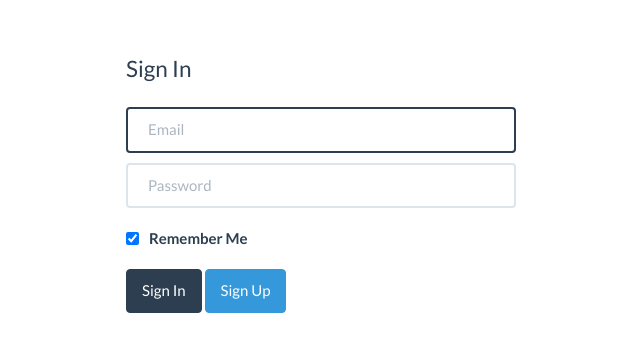
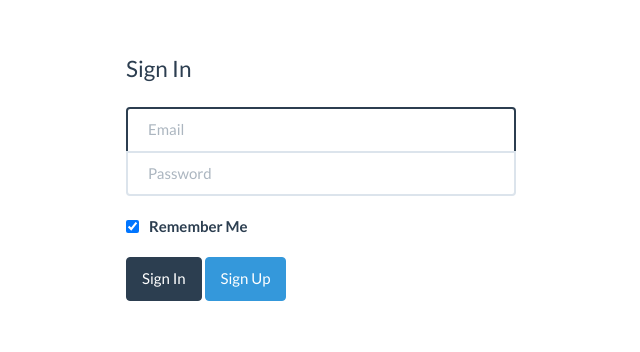
Before and after one commit to harlanhaskins/QuoteMaker, a Django app: page /login in a window 1280 px wide. Shown: the part 62-414 px from the top of the page, without its empty margins (319-959 px from the left). Run offline with Django 3.2, Linux system fonts and the light colour scheme; some libraries are stand-ins or nearby versions; some web fonts are replaced.

Commit message:
Fixed CSS issues

```diff
--- a/QuoteMaker/quote/static/css/main.css
+++ b/QuoteMaker/quote/static/css/main.css
@@ -50,8 +50,16 @@
     margin-top: 0;
 }
 
-.password {
-    margin-bottom: 0;
+.field-pair-top {
+    border-bottom-left-radius: 0px;
+    border-bottom-right-radius: 0px;
+    margin-bottom: -1px;
+}
+
+.field-pair-bottom {
+    border-top-left-radius: 0px;
+    border-top-right-radius: 0px;
+    margin-top: -2px;
 }
 
 a {
@@ -87,7 +95,6 @@ select {
    appearance: none;
 }
 
-
 .remove {
     position: relative;
     float: right;
--- a/QuoteMaker/quote/templates/edit_user.html
+++ b/QuoteMaker/quote/templates/edit_user.html
@@ -17,8 +17,8 @@
 
         {% if is_signup %}
         <label>Password</label>
-            <input type="password" name="password" class="form-control password" placeholder="Password"  required = "" />
-            <input type="password" name="confirm_password" class="form-control confirm-password" placeholder="Confirm Password" required = "" />
+        <input type="password" name="password" class="form-control field-pair-top" placeholder="Password"  required = "" />
+        <input type="password" name="confirm_password" class="form-control field-pair-bottom" placeholder="Confirm Password" required = "" />
         {% endif %}
         <br />
     </div>
--- a/QuoteMaker/quote/templates/login.html
+++ b/QuoteMaker/quote/templates/login.html
@@ -2,10 +2,6 @@
 {% load staticfiles %}
 
 {% block title %}Sign In{% endblock %}
-
-{% block extra %}
-    <link rel="stylesheet" href="{% static 'login.css' %}">
-{% endblock %}
 
 {% block content %}
     <div class="form-wrap">
@@ -15,8 +11,8 @@
                     {% include 'error.html' %}
                     {% csrf_token %}
                     <legend>Sign In</legend>
-                    <input type="text" class="form-control" name="email" placeholder="Email" required autofocus />
-                    <input type="password" class="form-control" name="password" placeholder="Password" required/>
+                    <input type="text" id='email-field' class="form-control field-pair-top" name="email" placeholder="Email" required autofocus />
+                    <input type="password" class="form-control field-pair-bottom" name="password" placeholder="Password" required/>
                     <label class="checkbox">
                         <input class="checkbox" type="checkbox" name="remember" checked/>&nbsp;Remember Me
                     </label>
```
Also changed, not shown: QuoteMaker/templates/login.html (deleted, +0 -9 lines). Lines whose indentation alone changed are shown as unchanged.
